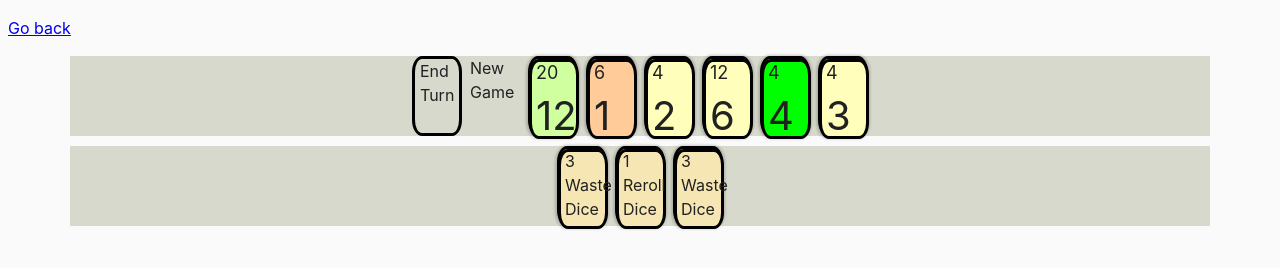
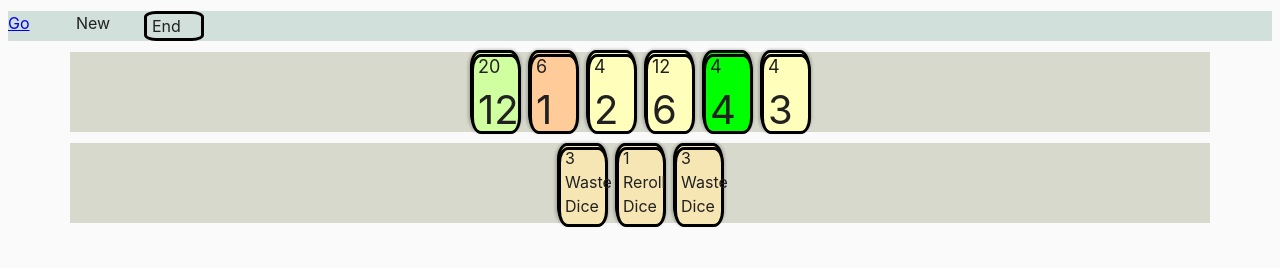
Before and after one commit to Joanna-Jasinska/jj-hub-one, a website built with Parcel: page src/diceGame/dice.html in a window 1280 px wide. Built offline with nearby package versions, Linux system fonts and the light colour scheme.

Commit message:
added header

```diff
--- a/src/diceGame/css/diceGame.css
+++ b/src/diceGame/css/diceGame.css
@@ -3,7 +3,10 @@
   --animation-duration: 250ms;
   --frame-default-color: black;
   /* --frame-selected-color: rgb(185, 184, 142); */
-  --frame-selected-color: rgb(81, 75, 0);
+  --frame-selected-color: rgb(114, 180, 0); /*green*/
+  --shadow-selected-color: rgb(176, 255, 157); /*green*/
+  --frame-selected-color: rgb(0, 180, 99); /*aqua*/
+  --shadow-selected-color: rgb(157, 255, 234); /*aqua*/
   --frame-dice-width: 50px;
   --frame-dice-height: 80px;
   --font-dice-face: 40px;
@@ -13,6 +16,8 @@
   --selected-color-overlay: rgba(255, 255, 255, 0.5);
   --border-radius-default: 20%;
   --border-radius-inner: 15%;
+  --scale-up: scale(1.1);
+  --scale-down: scale(0.9);
 
   --dice-bg-color-bad: #ffcc99; /* l red */
   --dice-bg-color-medium: #ffffbb; /* l yellow */
@@ -28,11 +33,29 @@
   transition: transform var(--animation-duration) var(--timing-function);
 }
 .button:hover {
-  transform: scale(1.1);
+  transform: var(--scale-up);
+}
+
+.header:focus,
+.header:hover {
+  overflow: visible;
+}
+.header {
+  overflow: hidden;
+  margin: 11px 0;
+  display: grid;
+  /* max-width: 1140px; */
+  grid-template-columns: repeat(auto-fit, minmax(30px, 60px));
+  grid-auto-rows: 30px;
+  grid-gap: 8px;
+  justify-content: left;
+  margin-left: auto;
+  margin-right: auto;
+  background-color: rgb(209, 224, 219);
 }
 
 .bag {
-  margin: 10px 0;
+  margin: 11px 0;
   display: grid;
   max-width: 1140px;
   grid-template-columns: repeat(
@@ -56,13 +79,14 @@
 /* ------------------------------------------ */
 :not(.inactive).item::before {
   content: '';
+  /* display: none; */
   position: absolute;
   background-color: #f6e6b3;
-  /* right: -1px; */
-  /* top: 1px; */
-  left: -2px;
-  bottom: -8;
-  z-index: -3;
+  right: -4px;
+  top: 1px;
+  /* left: -2px;
+  bottom: -8; */
+  z-index: -1;
   width: 100%;
   height: 100%;
   border: 3px;
@@ -78,7 +102,7 @@
   /* left: 0; */
   padding: 0 5px;
   cursor: pointer;
-  z-index: 1;
+  z-index: 2;
   border: 3px;
   border-style: solid;
   border-color: var(--frame-default-color);
@@ -92,19 +116,32 @@
   box-shadow: 0px 1px 3px 2px rgba(0, 0, 0, 0.2);
 }
 
+.item:hover:not(.inactive)::before {
+  z-index: -1;
+}
 .item:hover:not(.inactive) {
-  transform: scale(1.1);
+  transform: var(--scale-up);
+  z-index: 2;
 }
 /* ------------------------------------------ */
 /* ------------------------------------------ */
+.dice:hover:not(.inactive) {
+  transform: var(--scale-up);
+  z-index: 2;
+}
+.dice:hover:not(.inactive)::before {
+  z-index: -1;
+}
 :not(.inactive).dice::before {
   content: '';
   position: absolute;
-  /* right: -1px; */
-  /* top: 1px; */
-  left: -2px;
-  bottom: -8;
-  z-index: -3;
+  z-index: -1;
+  right: -4px;
+  top: 1px;
+  /* right: -1px;
+  top: 1px; */
+  /* left: -2px;
+  bottom: -8; */
   width: 100%;
   height: 100%;
   border: 3px;
@@ -116,10 +153,11 @@
 }
 .dice {
   position: relative;
+  top: -2px;
   /* left: 0; */
   padding: 0 5px;
   cursor: pointer;
-  z-index: 1;
+  z-index: 2;
   border: 3px;
   border-style: solid;
   border-color: var(--frame-default-color);
@@ -133,9 +171,6 @@
   box-shadow: 0px 1px 3px 2px rgba(0, 0, 0, 0.2);
 }
 
-.dice:hover:not(.inactive) {
-  transform: scale(1.1);
-}
 /* ------------------------------------------ */
 /* ------------------------------------------ */
 
@@ -189,12 +224,12 @@
 /* --------------------------------------------------- */
 
 .inactive {
-  transform: scale(0.9);
+  transform: var(--scale-down);
   /* background-color: var(--inactive-color) !important; */
   /* box-shadow: inset 0px 10px 30px -20px rgba(255, 0, 0, 0.2); */
 }
 .inactive:hover {
-  transform: scale(0.9);
+  transform: var(--scale-down);
   cursor: not-allowed;
 }
 .inactive::before {
@@ -216,13 +251,13 @@
 /* --------------------------------------------------- */
 .selected {
   border-color: var(--frame-selected-color);
-  transform: scale(1.12);
+  transform: var(--scale-up);
   /* background-color: var(--inactive-color) !important; */
   /* box-shadow: inset 0px 10px 30px -20px rgba(255, 0, 0, 0.2); */
 }
 .selected:hover {
-  transform: scale(1.12);
-  cursor: not-allowed;
+  transform: var(--scale-up);
+  /* cursor: not-allowed; */
 }
 .selected::before {
   content: '';
@@ -237,6 +272,6 @@
   /* box-shadow: inset -20px -5px 40px -1px rgba(255, 255, 255, 0.9),
     inset 0px 0px 5px 5px rgba(255, 255, 255, 1),
     0px 0px 5px 5px rgba(255, 255, 255, 1); */
-  box-shadow: 0px 0px 4px 4px rgba(255, 255, 255, 1),
+  box-shadow: 0px 0px 3px 3px var(--shadow-selected-color),
     inset 0px 0px 5px 5px rgba(255, 255, 255, 1);
 }
--- a/src/diceGame/dice.html
+++ b/src/diceGame/dice.html
@@ -10,7 +10,7 @@
   </head>
   <body>
     <!-- <body w3-include-html="1"> -->
-    <p><a href="../index.html">Go back</a></p>
+    <header class="header"><a href="../index.html">Go back</a></header>
 
     <div class="bag diceBag"></div>
     <div class="bag itemBag"></div>
--- /dev/null
+++ b/src/diceGame/js/initiate/initialiseInterface.js
@@ -0,0 +1,44 @@
+//
+import { newGameFunctions } from './newGameFunctions';
+import { onDices } from '../interface/onDices';
+import { onItems } from '../interface/onItems';
+import { log } from './../functions';
+
+export const initialiseInterface = {
+  generateMenuButtons() {
+    // const diceBag = document.querySelector('.diceBag');
+    const header = document.querySelector('.header');
+    log('generateMenuButtons()');
+    // new game
+    // diceBag.prepend(document.createElement('div'));
+    header.append(document.createElement('div'));
+    const newGameBtn =
+      header.querySelectorAll('div')[header.querySelectorAll('div').length - 1];
+    newGameBtn.classList.add('button-new-game', 'button');
+    newGameBtn.innerText = 'New\nGame';
+    newGameBtn.onclick = e => {
+      e.preventDefault();
+      newGameFunctions.initiateNewGame(newGame);
+    };
+    // end turn
+    // diceBag.prepend(document.createElement('div'));
+    header.append(document.createElement('div'));
+    const endTurnBtn =
+      header.querySelectorAll('div')[header.querySelectorAll('div').length - 1];
+    // const endTurnBtn = diceBag.querySelector('div');
+    endTurnBtn.classList.add('button-end-turn', 'button');
+    endTurnBtn.innerText = 'End\nTurn';
+    endTurnBtn.onclick = e => {
+      e.preventDefault();
+      const haveDices = document.querySelectorAll('.dice');
+      for (let i = 0; i < haveDices.length; i++) {
+        onDices.refreshDice(haveDices[i]);
+        onDices.rollDice(haveDices[i]);
+      }
+      const haveItems = document.querySelectorAll('.item');
+      for (let i = 0; i < haveItems.length; i++) {
+        onItems.refreshItem(haveItems[i]);
+      }
+    };
+  },
+};
--- a/src/diceGame/js/initiate/newgame.js
+++ b/src/diceGame/js/initiate/newGameFunctions.js
@@ -1,7 +1,7 @@
 import { log } from '../functions';
 import { clearGame } from '../interface/clear-game';
-import { _ng_dicesGenerate } from '../initiate/_ng_dices-generate';
-import { _ng_itemsGenerate } from '../initiate/_ng_items-generate';
+import { _ng_dicesGenerate } from './_ng_dices-generate';
+import { _ng_itemsGenerate } from './_ng_items-generate';
 export const newGameFunctions = {
   initiateNewGame(newGameState = newGame) {
     log(`initiateNewGame(newGameState = ${newGameState})`);
--- a/src/diceGame/js/interface/clear-game.js
+++ b/src/diceGame/js/interface/clear-game.js
@@ -1,7 +1,7 @@
 import { log } from '../functions';
 
 import { newGame } from '../../data/newgame';
-import { newGameFunctions } from '../initiate/newgame';
+import { newGameFunctions } from '../initiate/newGameFunctions';
 import { onDices } from './onDices';
 import { onItems } from './onItems';
 // import { _ng_dicesGenerate } from '../initiate/_ng_dices-generate';
@@ -11,7 +11,7 @@ export const clearGame = {
     log('clearDiceBag()');
     diceBag.innerText = '';
     // _ng_dicesGenerate.generateButtons();
-    this.generateButtons();
+    // this.generateMenuButtonsButtons();
   },
   clearItemBag() {
     const itemBag = document.querySelector('.itemBag');
@@ -26,35 +26,4 @@ export const clearGame = {
       s.classList.remove('selected');
     }
   },
-
-  generateButtons() {
-    const diceBag = document.querySelector('.diceBag');
-    log('generateButtons()');
-    // new game
-    diceBag.prepend(document.createElement('div'));
-    const newGameBtn = diceBag.querySelector('div');
-    newGameBtn.classList.add('button-new-game', 'button');
-    newGameBtn.innerText = 'New\nGame';
-    newGameBtn.onclick = e => {
-      e.preventDefault();
-      newGameFunctions.initiateNewGame(newGame);
-    };
-    // end turn
-    diceBag.prepend(document.createElement('div'));
-    const endTurnBtn = diceBag.querySelector('div');
-    endTurnBtn.classList.add('button-end-turn', 'button');
-    endTurnBtn.innerText = 'End\nTurn';
-    endTurnBtn.onclick = e => {
-      e.preventDefault();
-      const haveDices = document.querySelectorAll('.dice');
-      for (let i = 0; i < haveDices.length; i++) {
-        onDices.refreshDice(haveDices[i]);
-        onDices.rollDice(haveDices[i]);
-      }
-      const haveItems = document.querySelectorAll('.item');
-      for (let i = 0; i < haveItems.length; i++) {
-        onItems.refreshItem(haveItems[i]);
-      }
-    };
-  },
 };
--- a/src/diceGame/main.js
+++ b/src/diceGame/main.js
@@ -4,7 +4,8 @@ import { dices } from './data/dices';
 import { log } from './js/functions';
 // import { f } from './js/functions';
 import { newGame } from './data/newgame';
-import { newGameFunctions } from './js/initiate/newgame';
+import { newGameFunctions } from './js/initiate/newGameFunctions';
+import { initialiseInterface } from './js/initiate/initialiseInterface';
 
 // console.log(dices);
 // console.log(newGame);
@@ -15,4 +16,8 @@ log();
 log('-----------page loaded----------');
 log();
 // f.initiateNewGame(newGame);
+initialiseInterface.generateMenuButtons();
 newGameFunctions.initiateNewGame(newGame);
+log();
+log('-----------loading finished----------');
+log();
```
